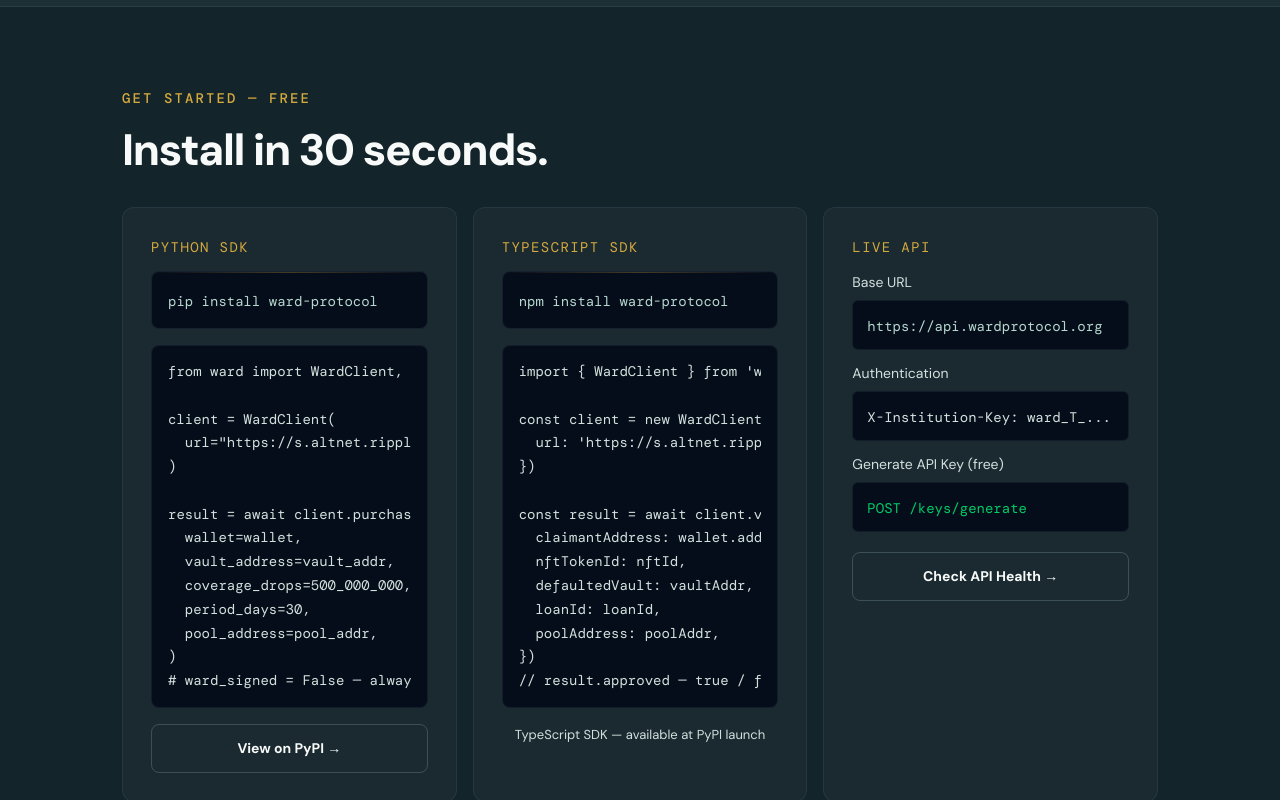
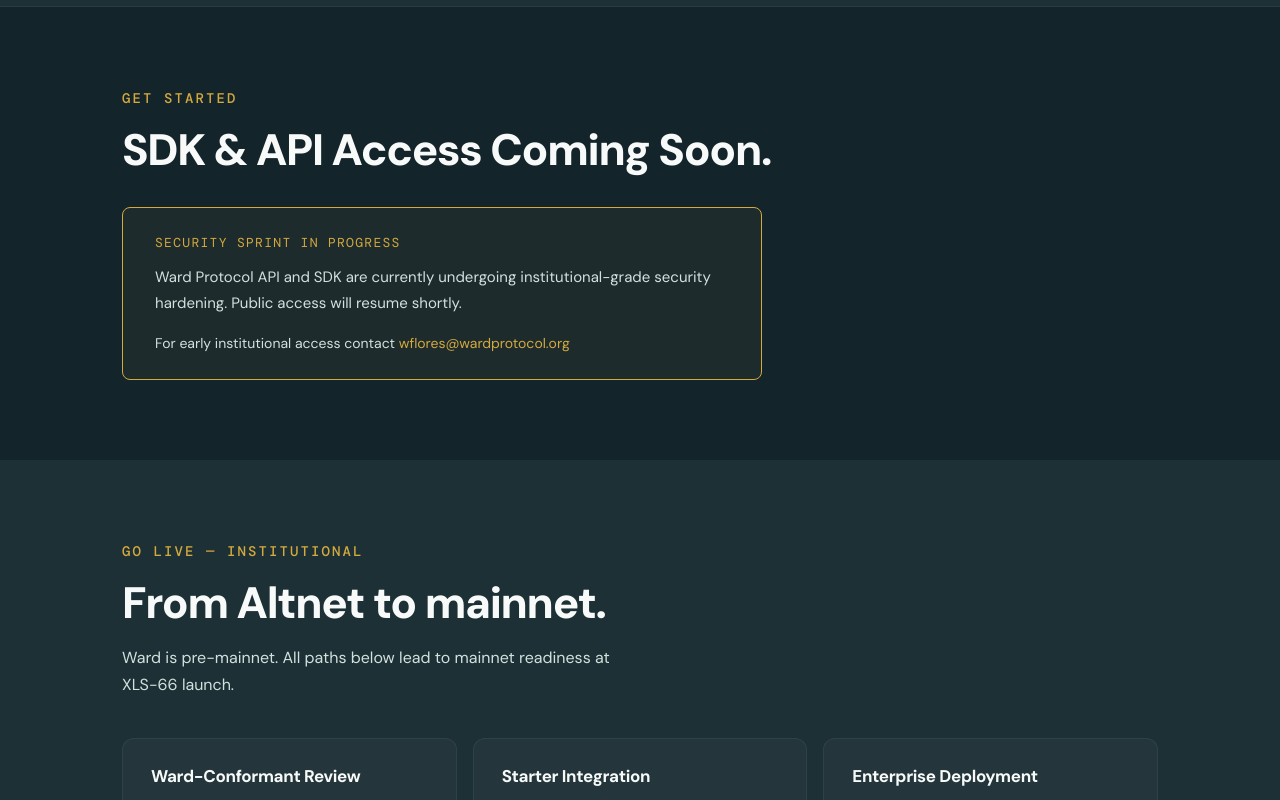
Before and after one commit to wflores9/ward-protocol, a Next.js app: page /build in a window 1280 px wide. Shown: the part 460-1260 px from the top of the page. Built offline with nearby package versions, Linux system fonts and the light colour scheme.

Commit message:
feat: maintenance notice on build page — API/SDK offline during security sprint

```diff
--- a/src/app/build/page.tsx
+++ b/src/app/build/page.tsx
@@ -32,94 +32,20 @@
         </div>
       </div>
 
-      {/* Get Started */}
+      {/* GET STARTED — Maintenance Notice */}
       <section style={{ ...S.section, background: 'var(--steel)' }}>
         <div style={S.container}>
-          <span style={S.label}>GET STARTED — FREE</span>
-          <h2 style={S.h2}>Install in 30 seconds.</h2>
-          <div style={{ display: 'grid', gridTemplateColumns: 'repeat(auto-fill, minmax(320px,1fr))', gap: 16, marginTop: 32 }}>
-
-            {/* Python */}
-            <div style={S.card}>
-              <div style={{ fontFamily: 'DM Mono, monospace', fontSize: 14, color: 'var(--gold)', letterSpacing: '0.1em', marginBottom: 12 }}>PYTHON SDK</div>
-              <div style={{ background: '#060d1a', border: '1px solid rgba(168,197,232,0.1)', borderRadius: 8, padding: '14px 16px', marginBottom: 16, position: 'relative', overflow: 'hidden' }}>
-                <div style={{ position: 'absolute', top: 0, left: 0, right: 0, height: 1, background: 'linear-gradient(90deg, transparent, var(--gold), transparent)', opacity: 0.3 }} />
-                <code style={{ fontFamily: 'DM Mono, monospace', fontSize: 14, color: 'var(--ice)' }}>pip install ward-protocol</code>
-              </div>
-              <div style={{ background: '#060d1a', border: '1px solid rgba(168,197,232,0.08)', borderRadius: 8, padding: '14px 16px', marginBottom: 16 }}>
-                <pre style={{ fontFamily: 'DM Mono, monospace', fontSize: 14, color: 'var(--text-secondary)', lineHeight: 1.7, margin: 0, overflowX: 'auto' }}>{`from ward import WardClient, ClaimValidator
-
-client = WardClient(
-  url="https://s.altnet.rippletest.net:51234/"
-)
-
-result = await client.purchase_coverage(
-  wallet=wallet,
-  vault_address=vault_addr,
-  coverage_drops=500_000_000,
-  period_days=30,
-  pool_address=pool_addr,
-)
-# ward_signed = False — always.`}</pre>
-              </div>
-              <a href="https://pypi.org/project/ward-protocol/" target="_blank" rel="noopener noreferrer" className="btn-ghost" style={{ display: 'block', textAlign: 'center', fontSize: 14 }}>
-                View on PyPI →
-              </a>
-            </div>
-
-            {/* TypeScript */}
-            <div style={S.card}>
-              <div style={{ fontFamily: 'DM Mono, monospace', fontSize: 14, color: 'var(--gold)', letterSpacing: '0.1em', marginBottom: 12 }}>TYPESCRIPT SDK</div>
-              <div style={{ background: '#060d1a', border: '1px solid rgba(168,197,232,0.1)', borderRadius: 8, padding: '14px 16px', marginBottom: 16, position: 'relative', overflow: 'hidden' }}>
-                <div style={{ position: 'absolute', top: 0, left: 0, right: 0, height: 1, background: 'linear-gradient(90deg, transparent, var(--gold), transparent)', opacity: 0.3 }} />
-                <code style={{ fontFamily: 'DM Mono, monospace', fontSize: 14, color: 'var(--ice)' }}>npm install ward-protocol</code>
-              </div>
-              <div style={{ background: '#060d1a', border: '1px solid rgba(168,197,232,0.08)', borderRadius: 8, padding: '14px 16px', marginBottom: 16 }}>
-                <pre style={{ fontFamily: 'DM Mono, monospace', fontSize: 14, color: 'var(--text-secondary)', lineHeight: 1.7, margin: 0, overflowX: 'auto' }}>{`import { WardClient } from 'ward-protocol'
-
-const client = new WardClient({
-  url: 'https://s.altnet.rippletest.net:51234/'
-})
-
-const result = await client.validateClaim({
-  claimantAddress: wallet.address,
-  nftTokenId: nftId,
-  defaultedVault: vaultAddr,
-  loanId: loanId,
-  poolAddress: poolAddr,
-})
-// result.approved — true / false`}</pre>
-              </div>
-              <p style={{ textAlign: 'center', fontSize: 13, color: 'var(--text-secondary)', margin: 0 }}>
-                TypeScript SDK — available at PyPI launch
-              </p>
-            </div>
-
-            {/* API */}
-            <div style={S.card}>
-              <div style={{ fontFamily: 'DM Mono, monospace', fontSize: 14, color: 'var(--gold)', letterSpacing: '0.1em', marginBottom: 12 }}>LIVE API</div>
-              <div style={{ marginBottom: 12 }}>
-                <div style={{ fontSize: 14, color: 'var(--text-secondary)', marginBottom: 6 }}>Base URL</div>
-                <div style={{ background: '#060d1a', border: '1px solid rgba(168,197,232,0.08)', borderRadius: 6, padding: '10px 14px' }}>
-                  <code style={{ fontFamily: 'DM Mono, monospace', fontSize: 14, color: 'var(--ice)' }}>https://api.wardprotocol.org</code>
-                </div>
-              </div>
-              <div style={{ marginBottom: 12 }}>
-                <div style={{ fontSize: 14, color: 'var(--text-secondary)', marginBottom: 6 }}>Authentication</div>
-                <div style={{ background: '#060d1a', border: '1px solid rgba(168,197,232,0.08)', borderRadius: 6, padding: '10px 14px' }}>
-                  <code style={{ fontFamily: 'DM Mono, monospace', fontSize: 14, color: 'var(--text-secondary)' }}>X-Institution-Key: ward_T_...</code>
-                </div>
-              </div>
-              <div style={{ marginBottom: 20 }}>
-                <div style={{ fontSize: 14, color: 'var(--text-secondary)', marginBottom: 6 }}>Generate API Key (free)</div>
-                <div style={{ background: '#060d1a', border: '1px solid rgba(168,197,232,0.08)', borderRadius: 6, padding: '10px 14px' }}>
-                  <code style={{ fontFamily: 'DM Mono, monospace', fontSize: 14, color: 'var(--green)' }}>POST /keys/generate</code>
-                </div>
-              </div>
-              <a href="https://api.wardprotocol.org/health" target="_blank" rel="noopener noreferrer" className="btn-ghost" style={{ display: 'block', textAlign: 'center', fontSize: 14 }}>
-                Check API Health →
-              </a>
-            </div>
+          <span style={S.label}>GET STARTED</span>
+          <h2 style={S.h2}>SDK &amp; API Access Coming Soon.</h2>
+          <div style={{ border: '1px solid var(--gold)', borderRadius: 8, padding: '24px 32px', marginTop: 32, background: 'rgba(200,169,74,0.05)', maxWidth: 640 }}>
+            <div style={{ fontFamily: 'DM Mono, monospace', fontSize: 13, color: 'var(--gold)', letterSpacing: '0.1em', marginBottom: 12 }}>SECURITY SPRINT IN PROGRESS</div>
+            <p style={{ fontSize: 15, color: 'var(--text-secondary)', lineHeight: 1.7, margin: '0 0 16px 0' }}>
+              Ward Protocol API and SDK are currently undergoing institutional-grade security hardening. Public access will resume shortly.
+            </p>
+            <p style={{ fontSize: 14, color: 'var(--text-secondary)', margin: 0 }}>
+              For early institutional access contact{' '}
+              <a href="mailto:wflores@wardprotocol.org" style={{ color: 'var(--gold)' }}>wflores@wardprotocol.org</a>
+            </p>
           </div>
         </div>
       </section>
```
